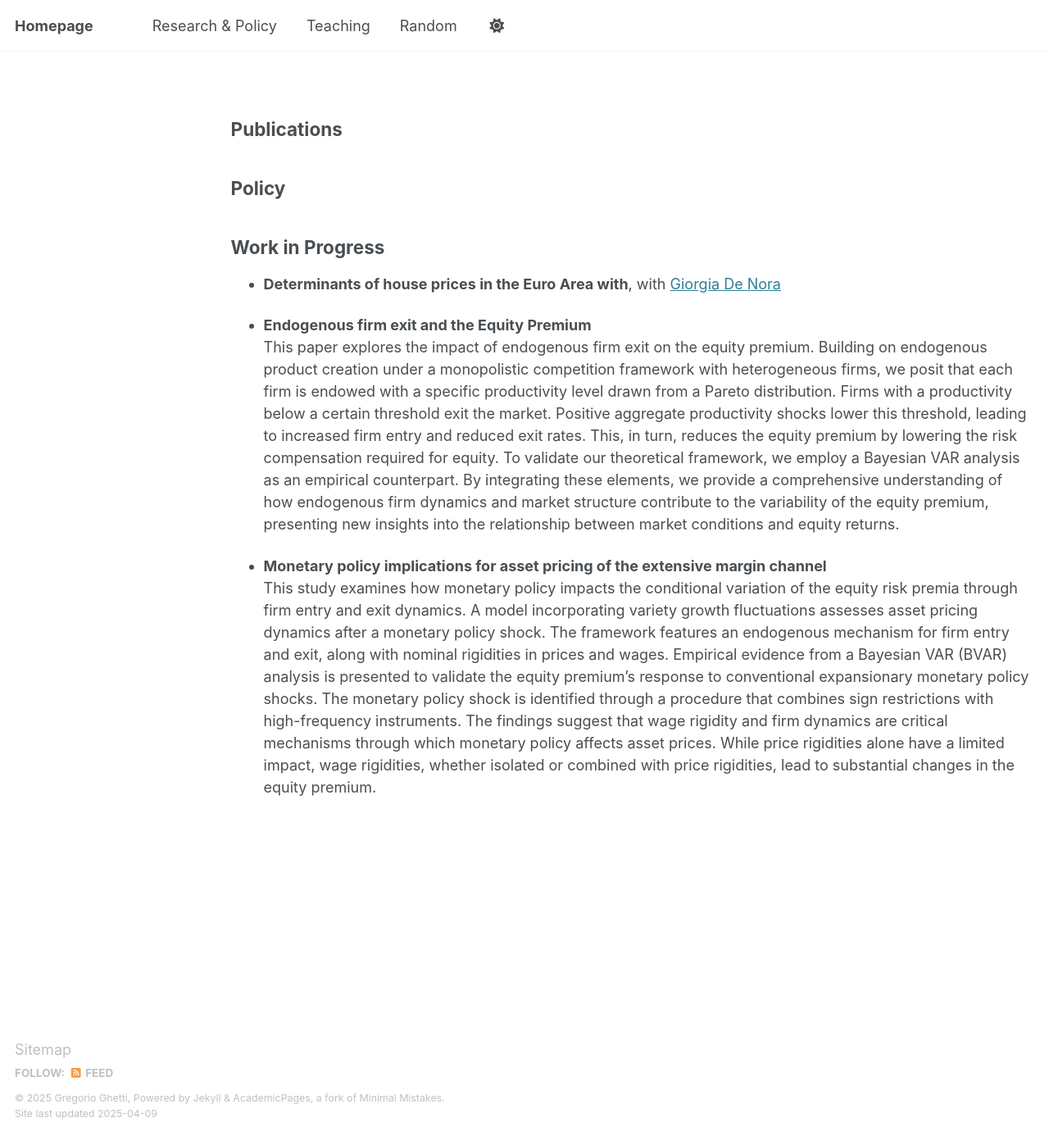
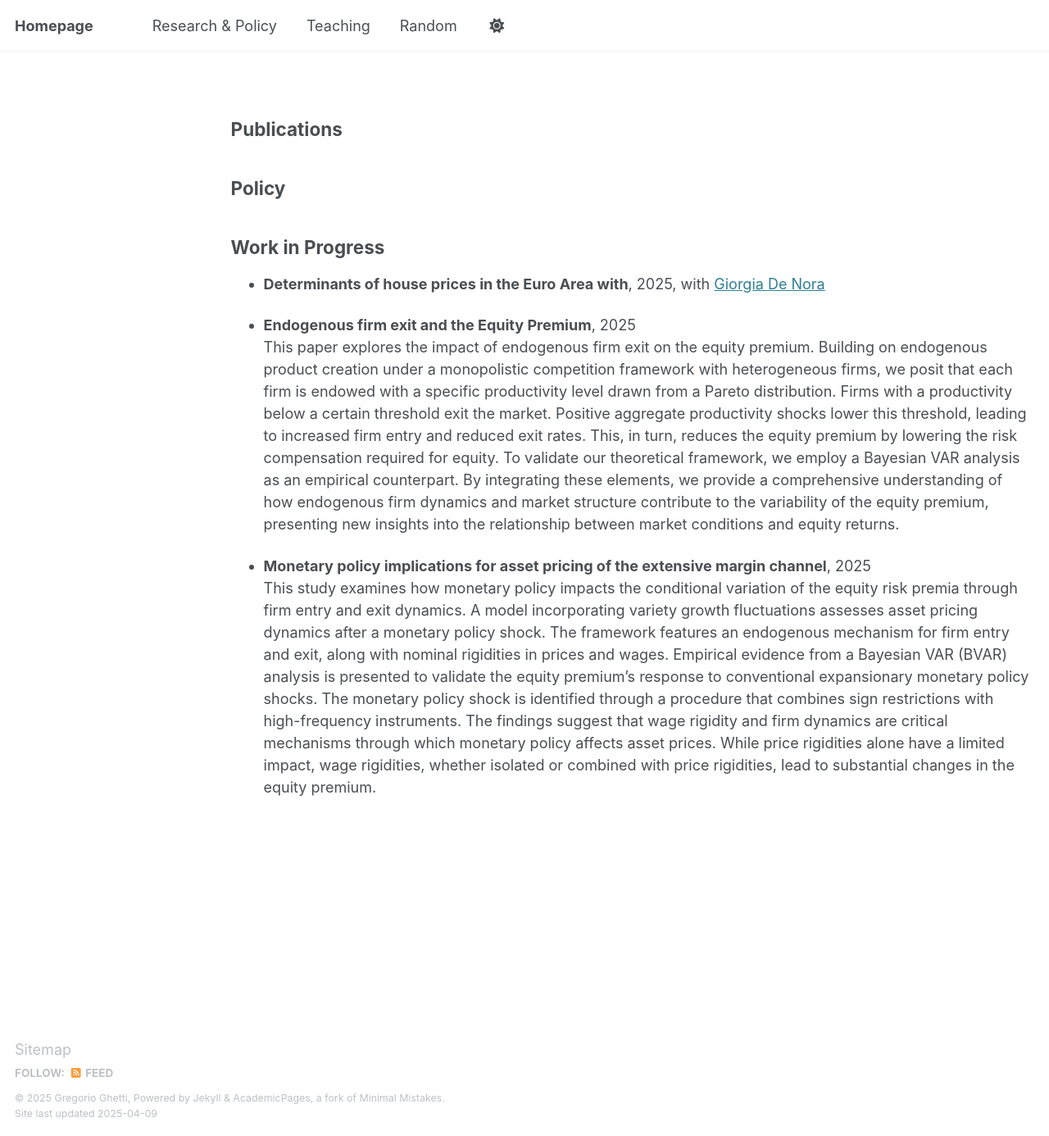
Before and after one commit to GregGh95/GregGh95.github.io, a Jekyll site: the page built from _pages/cv-json.md, in a window 1280 px wide and 1386 px high. Shown: the whole window at 82% size. Built offline with Jekyll 4.4.1, drawn with Linux system fonts in a browser that asks for light colours.

Commit message:
Update cv-json.md

```diff
--- a/_pages/cv-json.md
+++ b/_pages/cv-json.md
@@ -13,10 +13,10 @@ redirect_from:
 
 ## Work in Progress
 
-* **Determinants of house prices in the Euro Area with**, with [Giorgia De Nora](https://www.ecb.europa.eu/pub/research/authors/profiles/giorgia-de-nora.en.html)
+* **Determinants of house prices in the Euro Area with**, 2025, with [Giorgia De Nora](https://www.ecb.europa.eu/pub/research/authors/profiles/giorgia-de-nora.en.html)
 
-* **Endogenous firm exit and the Equity Premium** <br>
+* **Endogenous firm exit and the Equity Premium**, 2025 <br>
 This paper explores the impact of endogenous firm exit on the equity premium. Building on endogenous product creation under a monopolistic competition framework with heterogeneous firms, we posit that each firm is endowed with a specific productivity level drawn from a Pareto distribution. Firms with a productivity below a certain threshold exit the market. Positive aggregate productivity shocks lower this threshold, leading to increased firm entry and reduced exit rates. This, in turn, reduces the equity premium by lowering the risk compensation required for equity. To validate our theoretical framework, we employ a Bayesian VAR analysis as an empirical counterpart. By integrating these elements, we provide a comprehensive understanding of how endogenous firm dynamics and market structure contribute to the variability of the equity premium, presenting new insights into the relationship between market conditions and equity returns.
 
-* **Monetary policy implications for asset pricing of the extensive margin channel** <br>
+* **Monetary policy implications for asset pricing of the extensive margin channel**, 2025 <br>
 This study examines how monetary policy impacts the conditional variation of the equity risk premia through firm entry and exit dynamics. A model incorporating variety growth fluctuations assesses asset pricing dynamics after a monetary policy shock. The framework features an endogenous mechanism for firm entry and exit, along with nominal rigidities in prices and wages. Empirical evidence from a Bayesian VAR (BVAR) analysis is presented to validate the equity premium’s response to conventional expansionary monetary policy shocks. The monetary policy shock is identified through a procedure that combines sign restrictions with high-frequency instruments. The findings suggest that wage rigidity and firm dynamics are critical mechanisms through which monetary policy affects asset prices. While price rigidities alone have a limited impact, wage rigidities, whether isolated or combined with price rigidities, lead to substantial changes in the equity premium.
```
